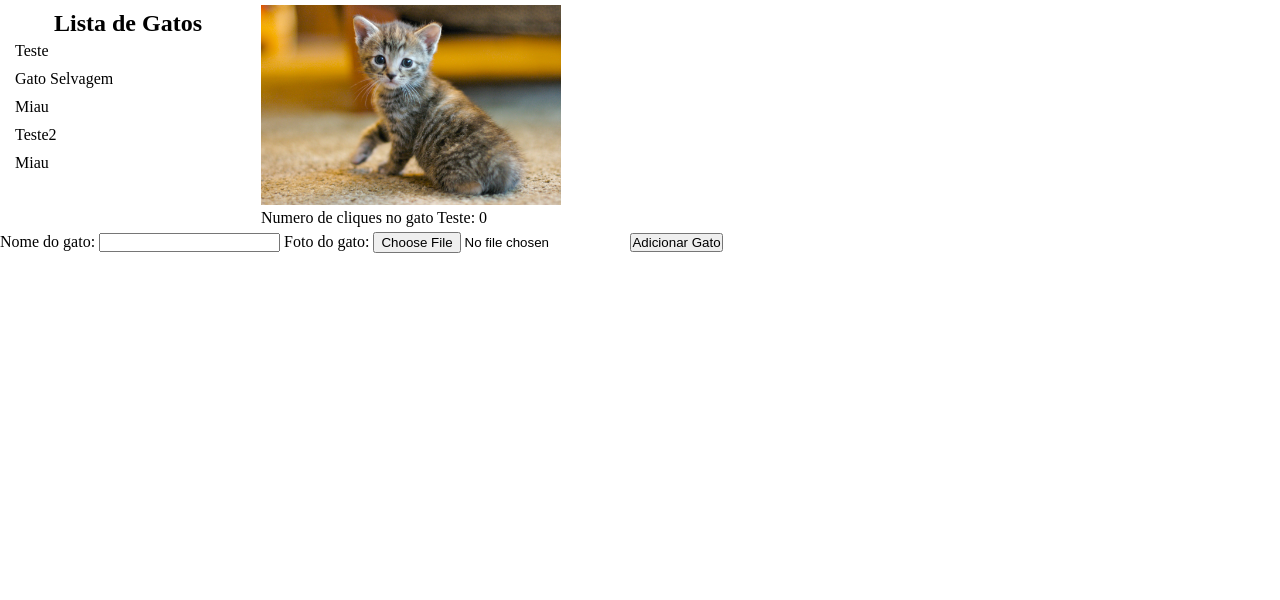
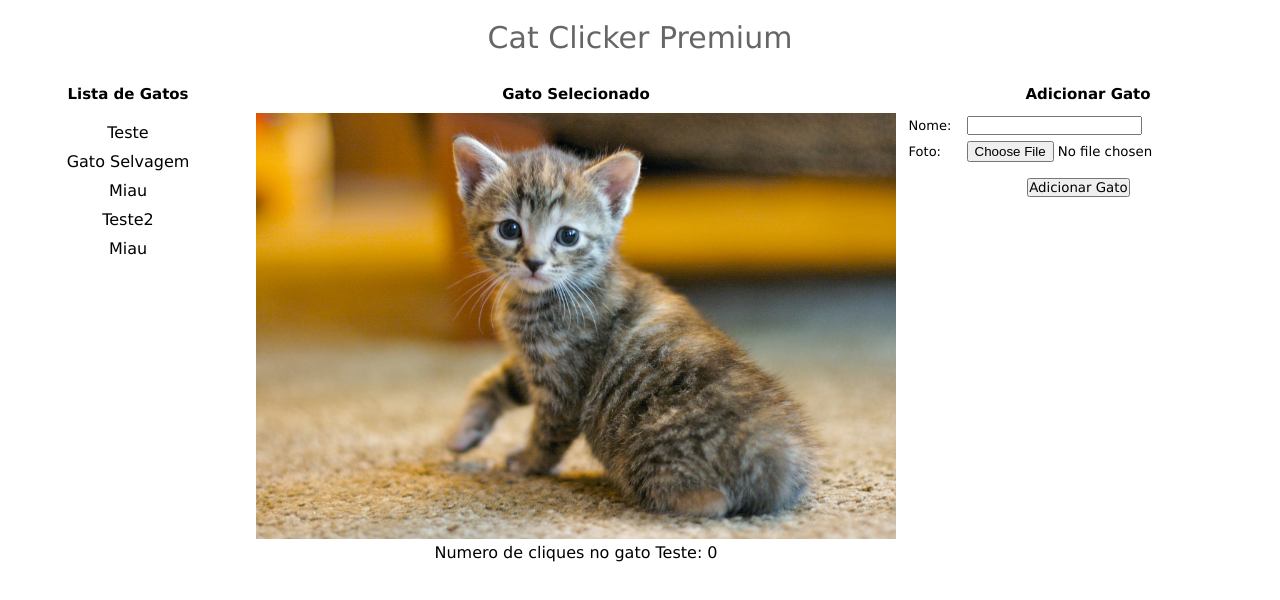
Before and after one commit to lucassoaresaraujo/cat-clicker, a plain HTML site: page index.html in a window 1280 px wide. Drawn offline with Linux system fonts and the light colour scheme.

Commit message:
alterações no css

```diff
--- a/css/main.css
+++ b/css/main.css
@@ -1,23 +1,48 @@
 *{
+    margin: 0 auto;
+    padding: 0;
+    box-sizing: border-box;
+    font-family: Verdana, Tahoma, sans-serif;
+}
+
+.header{
+    text-align: center;
+    margin: 0;
+    padding: 20px;
+}
+
+.header .titulo{
+     font-weight: 400;
+     font-size: 30px;
+     color: #666;
+}
+
+.list, .container{
     margin: 0;
     padding: 0;
-    box-sizing: border-box;
 }
 
 .list{
     width: 20%;
     float: left;
-    padding: 10px;
 
 }
 
-.list > h2{
+#list{
+    width: 80%;
+    margin: 15px auto;
     text-align: center;
 }
 
-.list > ul{
-    width: 100%;
+.list > h2, .container > h2, .new-cat > h2{
+    text-align: center;
+    font-weight: bold;
+    font-size: 15px;
+    margin: 10px 0;
+
 }
+
+
 
 .list > ul > li{
     padding: 5px;
@@ -30,23 +55,28 @@
 }
 
 .container{
-    width: 80%;
-    float: right;
+    text-align: center;
+    width: 50%;
+    float: left;
+
 }
 
 .gato {
     display: inline-block;
-    margin: 5px;
+    margin: 0;
     padding: 0;
 
 }
 
 .gato > img{
     cursor: pointer;
+    width: 100%;
+    padding: 0;
+    margin: 0;
 }
 
-.gato, .gato > img{
-    width: 300px;
+.gato{
+   width: 100%;
 }
 
 
@@ -55,6 +85,23 @@
 }
 
 .new-cat{
-    clear: both;
+    width: 30%;
+    float: right;
 
 }
+
+.form-group{
+    width: 95%;
+    font-size: 13px;
+    padding: 3px;
+}
+
+.form-group > label{
+    display: inline-block;
+    width: 15%;
+}
+
+.form-btn{
+    text-align: center;
+    margin: 10px 0;
+}
--- a/index.html
+++ b/index.html
@@ -6,6 +6,9 @@
     <link rel="stylesheet" href="css/main.css">
 </head>
 <body>
+    <header class="header">
+        <h1 class="titulo">Cat Clicker Premium</h1>
+    </header>
     <div class="list">
         <h2>Lista de Gatos</h2>
         <ul id="list">
@@ -13,6 +16,7 @@
         </ul>
     </div>
     <div class="container" id="conteudo">
+        <h2>Gato Selecionado</h2>
         <div id="cat" class="gato">
             <img id="cat-img" src="" alt="">
             <p id="cat-counter"></p>
@@ -25,12 +29,20 @@
     </div>
 
     <div class="new-cat">
+        <h2>Adicionar Gato</h2>
         <form id="form-add" action="">
-            <label for="nome">Nome do gato:</label>
-            <input type="text" id="nome" required>
-            <label for="new-cat-img">Foto do gato:</label>
-            <input type="file" id="new-cat-img" />
-            <input id="novo-gato-btn" type="submit" value="Adicionar Gato"/>
+            <div class="form-group">
+                <label for="nome">Nome:</label>
+                <input type="text" id="nome" required>
+            </div>
+            <div class="form-group">
+                <label for="new-cat-img">Foto:</label>
+                <input type="file" id="new-cat-img" />
+            </div>
+            <div class="form-group form-btn">
+                <input id="novo-gato-btn" type="submit" value="Adicionar Gato"/>
+            </div>
+
         </form>
     </div>
 
```
